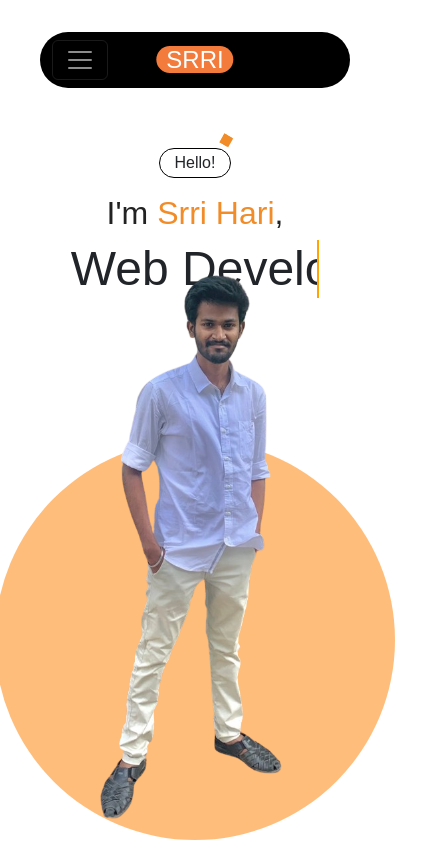
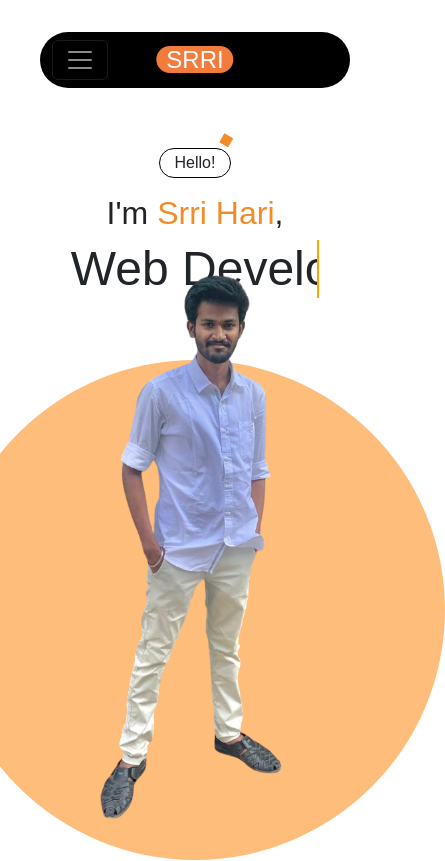
Before and after one commit to srrihari/srrihari.github.io, a React (Vite) app: page / in a window 390 px wide. Shown: the top 861 px of the page, 445 px wide, since content can reach past the window. Built offline with nearby package versions, Linux system fonts and the light colour scheme; a web font is replaced by a local one.

Commit message:
nowCommit

```diff
--- a/src/index.css
+++ b/src/index.css
@@ -335,12 +335,7 @@ body {
 
 @media (max-width: 548px) {
   .hero-image {
-    margin-top: 80px; /* adjust as needed */
-  }
-  .circle-bg{
     margin-top: 80px;
-    height: 400px;
-    width: 400px;
   }
 }
 
@@ -383,7 +378,7 @@ body {
   margin-top: 20px;
 }
 
-@media (max-width: 768px) {
+@media (max-width: 915px) {
   .leftCont, .rightCont {
     position: static; /* remove absolute positioning */
     width: 100%;      /* full width */
```
